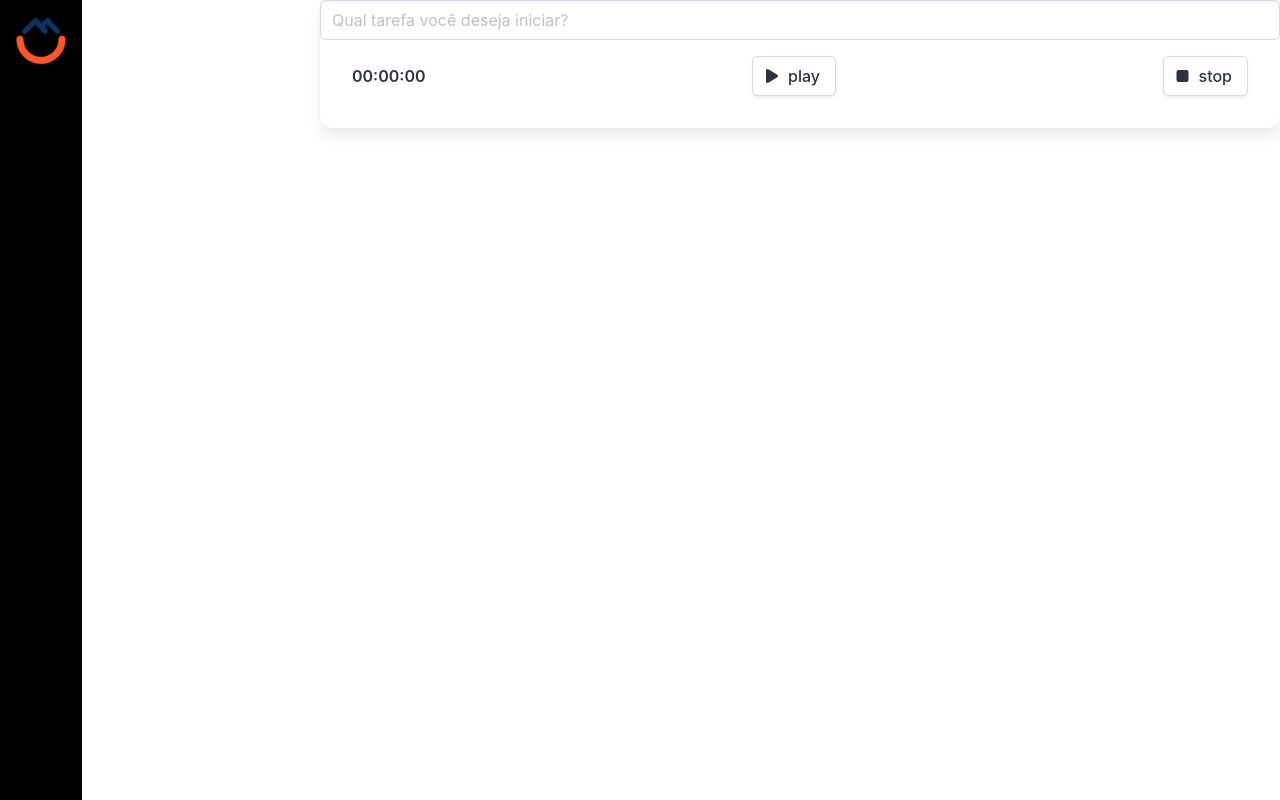
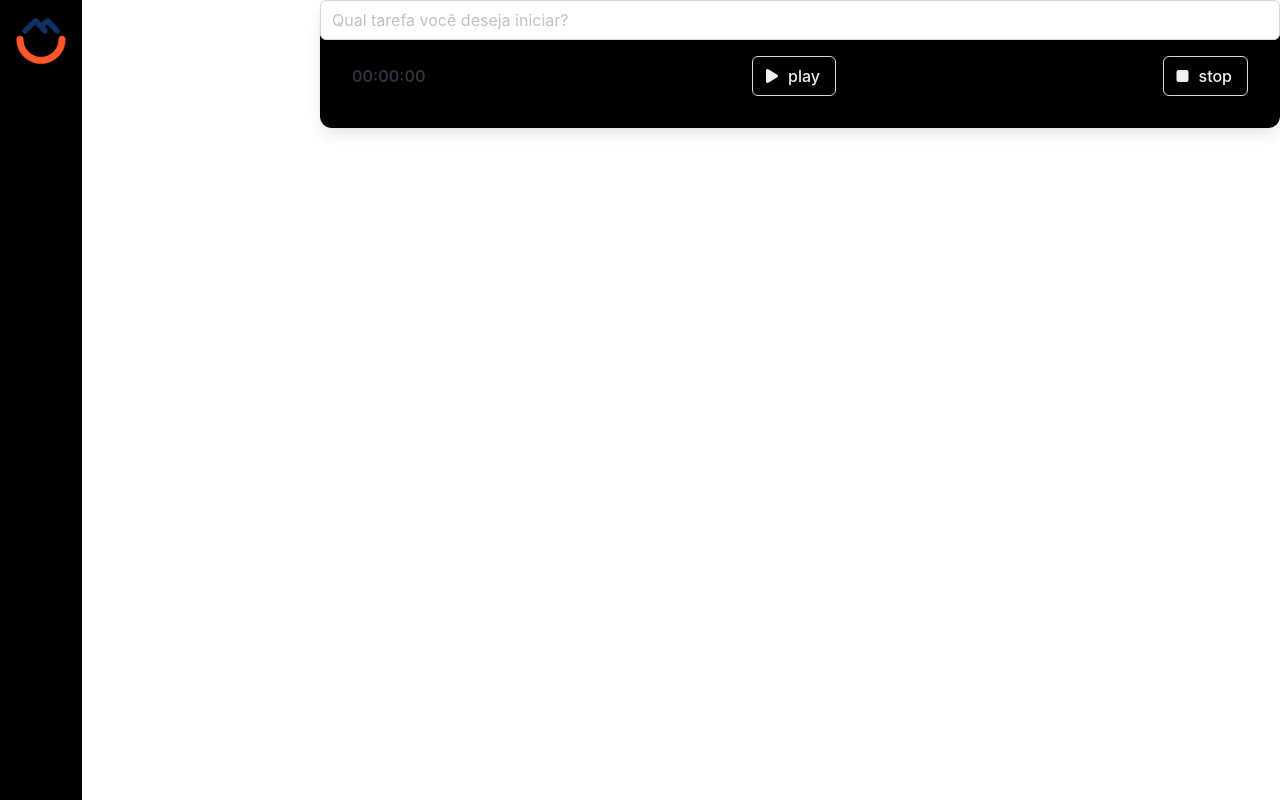
Before and after one commit to HugoFalci/alura-tracker, a Vue app: page / in a window 1280 px wide. Built offline with nearby package versions, Linux system fonts and the light colour scheme.

Commit message:
Update FormularioAcesso.vue

```diff
--- a/src/components/FormularioAcesso.vue
+++ b/src/components/FormularioAcesso.vue
@@ -2,21 +2,23 @@
     <div class="box">
         <div class="column">
             <div class="columns is-8" role="form" aria-label="Formulário para criação de uma nova tarefa">
-                <input type="text" class="input" placeholder="Qual tarefa você deseja iniciar?" />
+                <input type="text" class="input custom-input" placeholder="Qual tarefa você deseja iniciar?" />
             </div>
         </div>
         <div class="column">
             <div class="is-flex is-align-items-center is-justify-content-space-between">
                 <section>
-                    <strong>00:00:00</strong>
+                    <strong>
+                        {{ tempoDecorrido }}
+                    </strong>
                 </section>
-                <button class="button">
+                <button class="button" @click="iniciar">
                     <span class="icon">
                         <i class="fas fa-play"></i>
                     </span>
                     <span>play</span>
                 </button>
-                <button class="button">
+                <button class="button" @click="finalizar">
                     <span class="icon">
                         <i class="fas fa-stop"></i>
                     </span>
@@ -31,7 +33,55 @@
 import { defineComponent } from 'vue';
 
 export default defineComponent({
-    name: 'FormularioAcesso'
+    name: 'FormularioAcesso',
+    data() {
+        return {
+            tempoEmSegundos: 0
+        }
+    },
+    computed: {
+        tempoDecorrido () : string{
+            return new Date(this.tempoEmSegundos * 1000).toISOString().substr(11, 8)
+        }
+    },
+    methods: {
+        iniciar() {
+            // Começar a contagem
+            // 1 seg = 1000 ms
+            setInterval(() => {
+                this.tempoEmSegundos += 1;
+            }, 1000)
+            console.log('iniciando');
+        },
+        finalizar() {
+            console.log('finalizando');
+        }
+    }
 })
 
 </script>
+
+<style>
+.box {
+    background: black;
+}
+
+/* Estilos para o input */
+.custom-input {
+    color: #F0F0F0;
+    /* Cor do texto branco */
+}
+
+.column:last-child .button {
+    /* Estilos para os botões */
+    background: black;
+    color: #F0F0F0;
+    /* Cor do texto branco */
+}
+
+.column:last-child .icon {
+    /* Estilos para os ícones */
+    color: #F0F0F0;
+    /* Cor do ícone branco */
+}
+</style>
```
